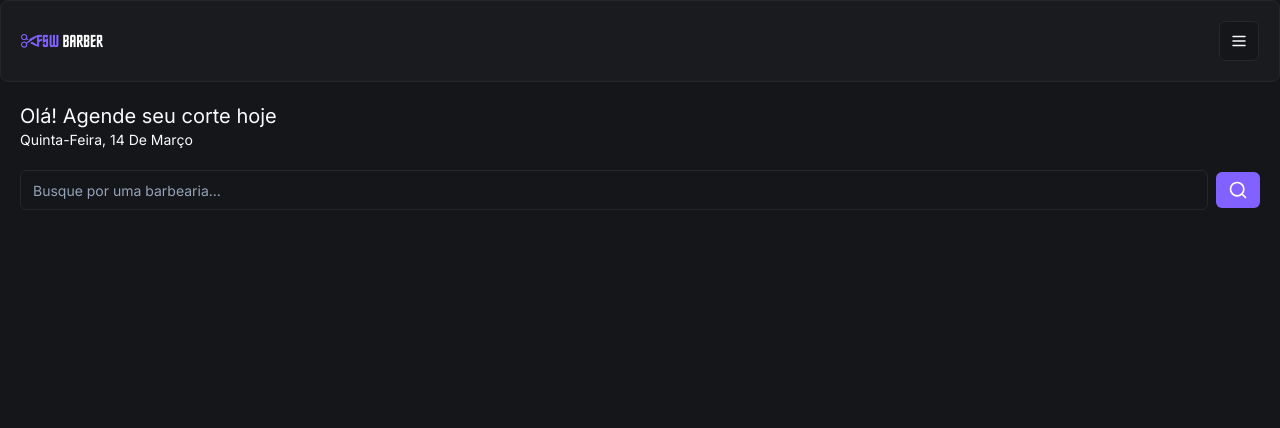
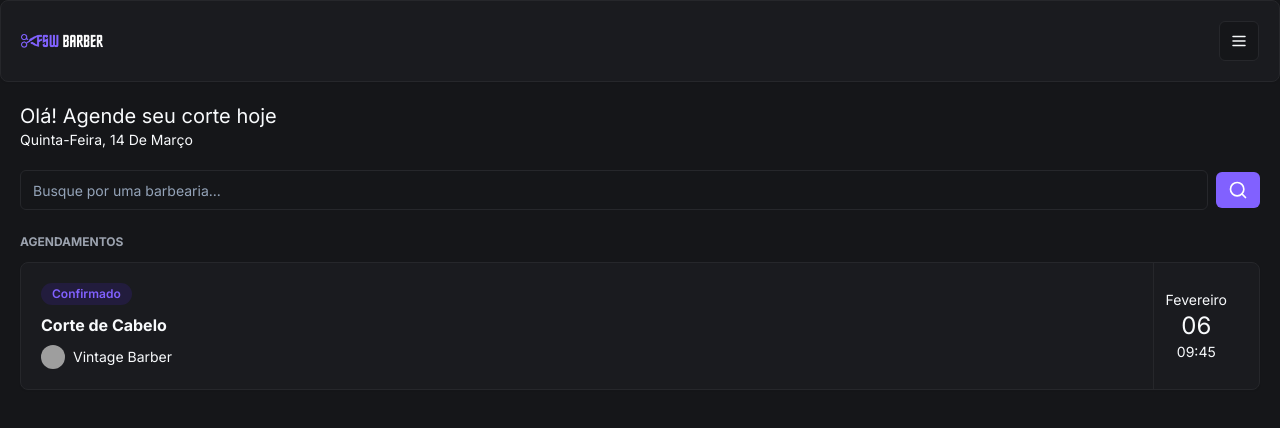
Before and after one commit to henriquefdf/CutHub, a Next.js app in the folder client/: page / in a window 1280 px wide. Shown: the top 428 px of the page. Built offline with nearby package versions, Linux system fonts and the light colour scheme; grey boxes are pictures that could not be loaded.

Commit message:
feat: inicio booking componente

```diff
--- a/client/app/(home)/page.tsx
+++ b/client/app/(home)/page.tsx
@@ -8,6 +8,7 @@
 import { useContext } from "react";
 import { AuthContext } from "../_contexts/AuthContext";
 import Search from "../_components/search";
+import BookingItem from "../_components/booking-item";
 
 
 function Home() {
@@ -36,6 +37,11 @@
                 <Search />
             </div>
 
+            <div className="mt-6 px-5">
+                <h2 className="mb-3 text-xs uppercase text-gray-400 font-bold">Agendamentos</h2>
+                <BookingItem />
+            </div>
+
         </div>
     );
 }
--- /dev/null
+++ b/client/app/_components/booking-item.tsx
@@ -0,0 +1,37 @@
+import {Card, CardContent} from "./ui/card";
+import { Badge } from "./ui/badge";
+import { Avatar, AvatarImage, AvatarFallback } from "./ui/avatar";
+
+const BookingItem = () => {
+    return (
+        <Card >
+            <CardContent className="p-5 flex flex-row justify-between py-0">
+                <div className="flex flex-col gap-2 py-5">
+                    <Badge className="w-fit bg-[#221C3D] text-primary hover:bg-[#221C3D]">Confirmado</Badge>
+                    <h2 className="font-bold">Corte de Cabelo</h2>
+
+                    <div className="flex gap-2 items-center">
+                        <Avatar className ="h-6 w-6">
+                            <AvatarImage src="https://utfs.io/f/8a457cda-f768-411d-a737-cdb23ca6b9b5-b3pegf.png"/>
+
+                            <AvatarFallback>B</AvatarFallback>
+                        </Avatar>
+
+                        <h3 className="text-sm"> Vintage Barber</h3>
+                    </div>
+
+                </div>
+
+                <div className="flex flex-col items-center justify-center px-3 border-l border-solid border-secondary">
+                    <p className="text-sm">Fevereiro</p>
+                    <p className="text-2xl">06</p>
+                    <p className="text-sm">09:45</p>
+
+                </div>
+            </CardContent>
+        </Card>
+
+        );
+}
+
+export default BookingItem;
--- /dev/null
+++ b/client/app/_components/ui/avatar.tsx
@@ -0,0 +1,50 @@
+"use client"
+
+import * as React from "react"
+import * as AvatarPrimitive from "@radix-ui/react-avatar"
+
+import { cn } from "@/app/_lib/utils"
+
+const Avatar = React.forwardRef<
+  React.ElementRef<typeof AvatarPrimitive.Root>,
+  React.ComponentPropsWithoutRef<typeof AvatarPrimitive.Root>
+>(({ className, ...props }, ref) => (
+  <AvatarPrimitive.Root
+    ref={ref}
+    className={cn(
+      "relative flex h-10 w-10 shrink-0 overflow-hidden rounded-full",
+      className
+    )}
+    {...props}
+  />
+))
+Avatar.displayName = AvatarPrimitive.Root.displayName
+
+const AvatarImage = React.forwardRef<
+  React.ElementRef<typeof AvatarPrimitive.Image>,
+  React.ComponentPropsWithoutRef<typeof AvatarPrimitive.Image>
+>(({ className, ...props }, ref) => (
+  <AvatarPrimitive.Image
+    ref={ref}
+    className={cn("aspect-square h-full w-full", className)}
+    {...props}
+  />
+))
+AvatarImage.displayName = AvatarPrimitive.Image.displayName
+
+const AvatarFallback = React.forwardRef<
+  React.ElementRef<typeof AvatarPrimitive.Fallback>,
+  React.ComponentPropsWithoutRef<typeof AvatarPrimitive.Fallback>
+>(({ className, ...props }, ref) => (
+  <AvatarPrimitive.Fallback
+    ref={ref}
+    className={cn(
+      "flex h-full w-full items-center justify-center rounded-full bg-muted",
+      className
+    )}
+    {...props}
+  />
+))
+AvatarFallback.displayName = AvatarPrimitive.Fallback.displayName
+
+export { Avatar, AvatarImage, AvatarFallback }
--- /dev/null
+++ b/client/app/_components/ui/badge.tsx
@@ -0,0 +1,36 @@
+import * as React from "react"
+import { cva, type VariantProps } from "class-variance-authority"
+
+import { cn } from "@/app/_lib/utils"
+
+const badgeVariants = cva(
+  "inline-flex items-center rounded-full border px-2.5 py-0.5 text-xs font-semibold transition-colors focus:outline-none focus:ring-2 focus:ring-ring focus:ring-offset-2",
+  {
+    variants: {
+      variant: {
+        default:
+          "border-transparent bg-primary text-primary-foreground hover:bg-primary/80",
+        secondary:
+          "border-transparent bg-secondary text-secondary-foreground hover:bg-secondary/80",
+        destructive:
+          "border-transparent bg-destructive text-destructive-foreground hover:bg-destructive/80",
+        outline: "text-foreground",
+      },
+    },
+    defaultVariants: {
+      variant: "default",
+    },
+  }
+)
+
+export interface BadgeProps
+  extends React.HTMLAttributes<HTMLDivElement>,
+    VariantProps<typeof badgeVariants> {}
+
+function Badge({ className, variant, ...props }: BadgeProps) {
+  return (
+    <div className={cn(badgeVariants({ variant }), className)} {...props} />
+  )
+}
+
+export { Badge, badgeVariants }
```
